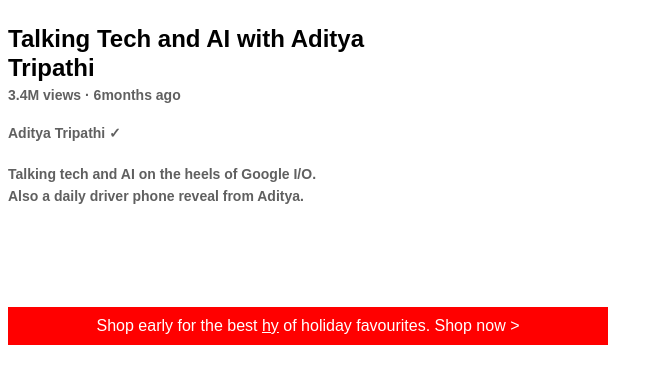
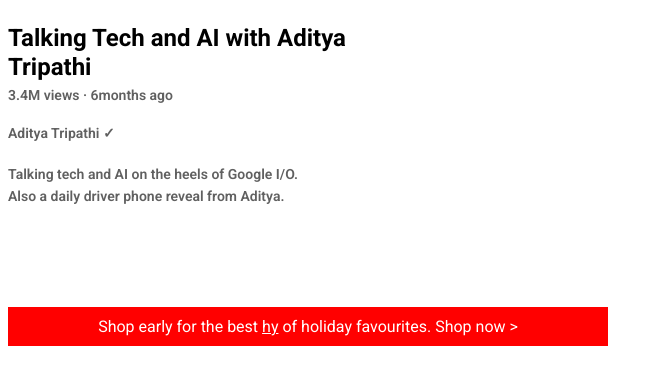
Before and after one commit to adityatripathics22/HTML-CSS, a plain HTML site: page intro_to-html/text.html in a window 1280 px wide. Shown: the whole page, without its empty margins (0-663 px from the left). Drawn offline with Linux system fonts and the light colour scheme.

Commit message:
importing new text style roboto &starting with yt

```diff
--- a/text.css
+++ b/intro_to-html/text.css
@@ -1,5 +1,5 @@
     p {
-        font-family: Arial, Helvetica, sans-serif;
+        font-family: Roboto;
     }
 
     .video_title{
--- a/text.html
+++ b/intro_to-html/text.html
@@ -3,6 +3,9 @@
 <head>
     <meta charset="UTF-8">
     <meta name="viewport" content="width=device-width, initial-scale=1.0">
+    <link rel="preconnect" href="https://fonts.googleapis.com">
+    <link rel="preconnect" href="https://fonts.gstatic.com" crossorigin>
+    <link href="https://fonts.googleapis.com/css2?family=Roboto:ital,wght@0,100..900;1,100..900&display=swap" rel="stylesheet">
     <title>text practice</title>
     <link rel="stylesheet" href="text.css"
 
```
Also changed, not shown: intro_to-html/index.html (renamed from index.html), yt_html/youtube.html (added).
